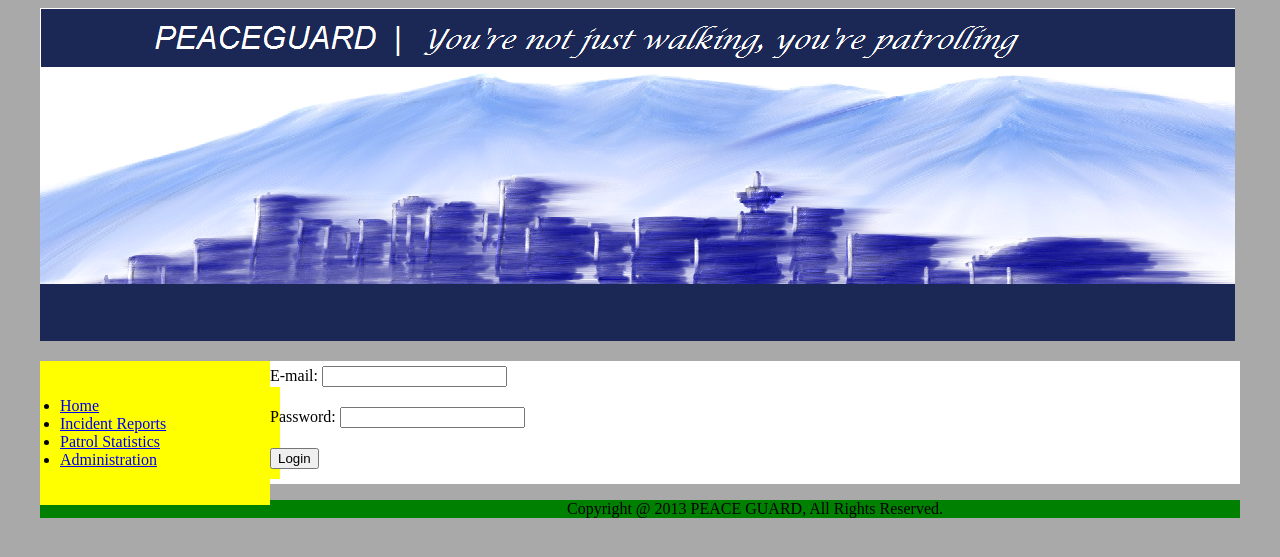
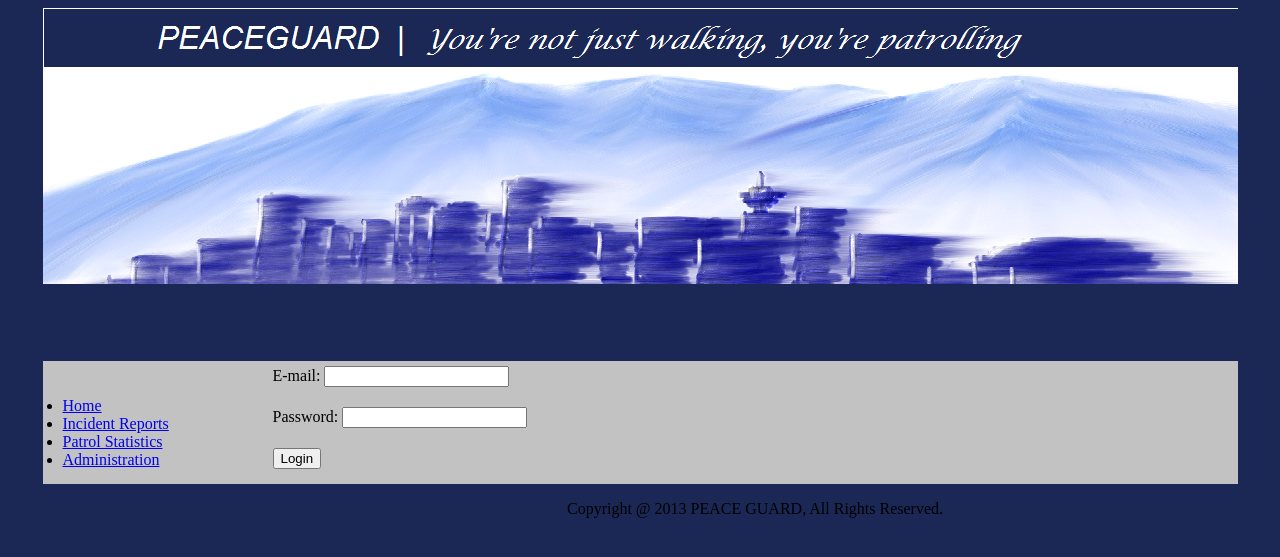
Before and after one commit to turvyc/peaceguard, a PHP site: page /login.php in a window 1280 px wide. Shown: the top 557 px of the page. Run offline with PHP 8.4, Linux system fonts and the light colour scheme.

Commit message:
Got rid of funny coloring in CSS file.

```diff
--- a/server/css/police.css
+++ b/server/css/police.css
@@ -1,11 +1,11 @@
 body
 {
-    background-color: #A9A9A9;
+    background-color: #1b2855;
 }
 
 #main
 {
-    width: 1200px;
+    width: 1195px;
     margin-left: auto;
     margin-right: auto;
     padding-bottom: 10px;
@@ -20,12 +20,11 @@ body
 #footer
 {
     text-align: center;
-    background: green;
 }
 
 #body
 {
-    background: black;
+    background-color: #c2c2c2;
 }
 
 #navbar
@@ -33,12 +32,10 @@ body
     float:left;
     width:210px;
     padding: 10px;
-    background: yellow;
 }
 
 #content
 {
-    background: white;
 }
 
 ul #navbar
@@ -69,5 +66,4 @@ li #navbar
     align: center;
     color:#333333;
     text-decoration:none;
-    background:white;
 }
```
